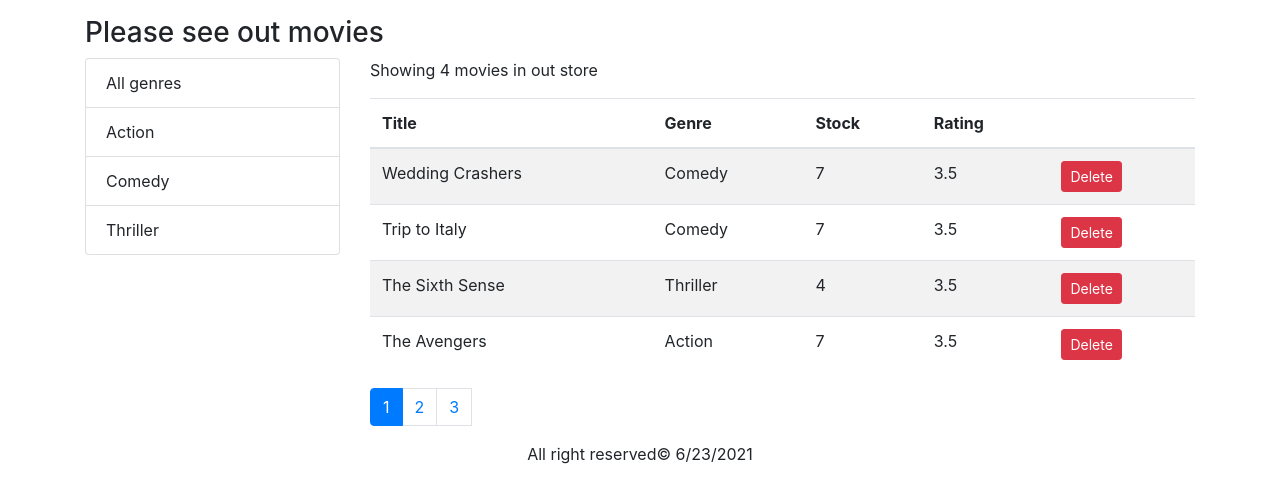
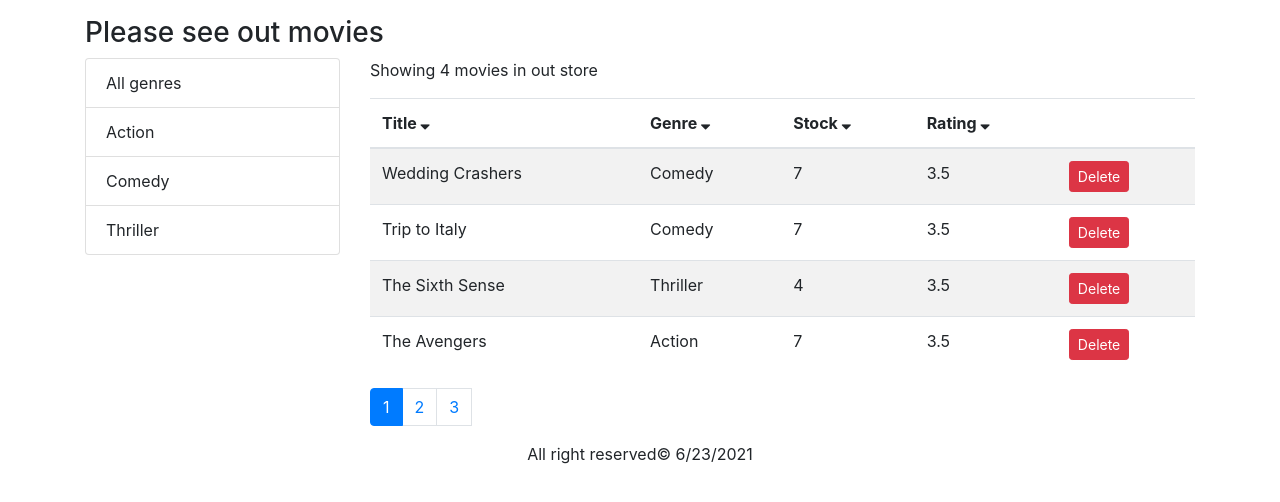
Before and after one commit to lukas-anci/movie_app_pagination, a React (Create React App) app: page / in a window 1280 px wide. Shown: the top 502 px of the page. Built offline with nearby package versions, Linux system fonts and the light colour scheme.

Commit message:
font awesome + static icon

```diff
--- a/package.json
+++ b/package.json
@@ -7,6 +7,7 @@
     "@testing-library/react": "^11.2.7",
     "@testing-library/user-event": "^12.8.3",
     "bootstrap": "^4.6.0",
+    "font-awesome": "^4.7.0",
     "prop-types": "^15.7.2",
     "react": "^17.0.2",
     "react-dom": "^17.0.2",
--- a/src/components/moviesTable.jsx
+++ b/src/components/moviesTable.jsx
@@ -14,15 +14,27 @@ class MoviesTable extends Component {
   };
 
   render() {
-    const { moviesPaginated, onDelete } = this.props;
+    const { moviesPaginated, onDelete, sortColumn } = this.props;
+    const iconSort =
+      sortColumn.order === 'asc' ? (
+        <i className="fa fa-sort-desc"></i>
+      ) : (
+        <i className="fa fa-sort-asc"></i>
+      );
     return (
       <table className="table table-striped ">
         <thead>
           <tr>
-            <th onClick={() => this.raiseSort('title')}>Title</th>
-            <th onClick={() => this.raiseSort('genre.name')}>Genre</th>
-            <th onClick={() => this.raiseSort('numberInStock')}>Stock</th>
-            <th onClick={() => this.raiseSort('dailyRentalRate')}>Rating</th>
+            <th onClick={() => this.raiseSort('title')}>Title {iconSort} </th>
+            <th onClick={() => this.raiseSort('genre.name')}>
+              Genre {iconSort}
+            </th>
+            <th onClick={() => this.raiseSort('numberInStock')}>
+              Stock {iconSort}
+            </th>
+            <th onClick={() => this.raiseSort('dailyRentalRate')}>
+              Rating {iconSort}
+            </th>
             <th></th>
           </tr>
         </thead>
--- a/src/index.js
+++ b/src/index.js
@@ -4,6 +4,7 @@ import './index.css';
 import App from './App';
 import reportWebVitals from './reportWebVitals';
 import 'bootstrap/dist/css/bootstrap.css';
+import 'font-awesome/css/font-awesome.css';
 
 ReactDOM.render(
   <React.StrictMode>
```
Also changed, not shown: 1 other file (tests, documents, lock files or other folders).
